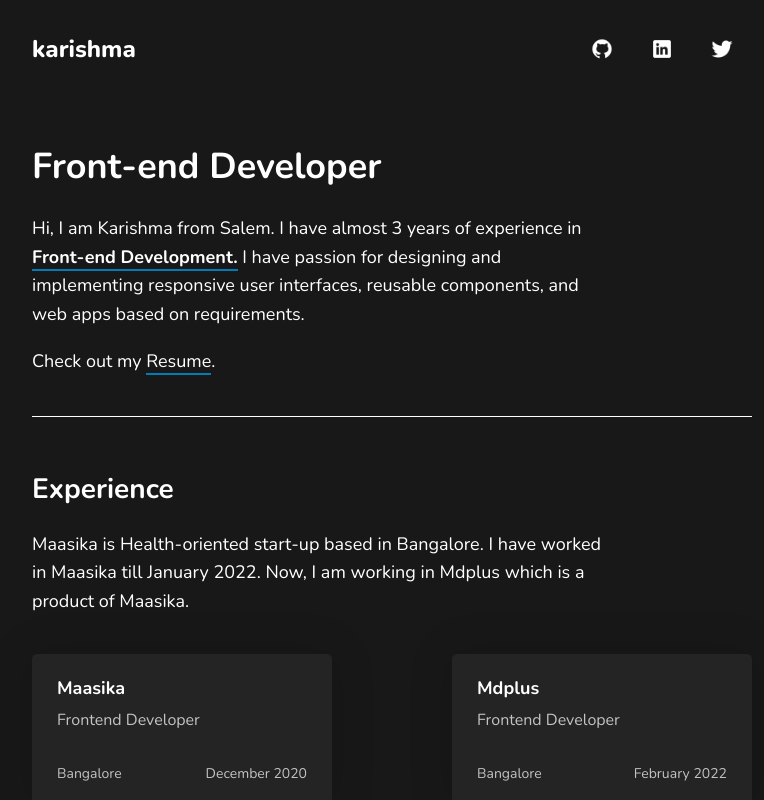
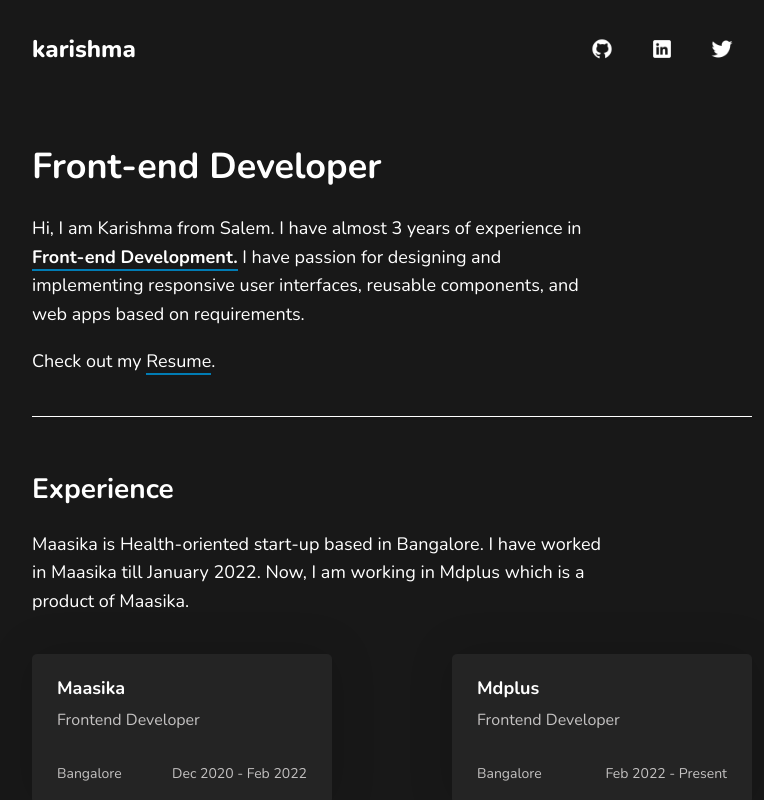
Before and after one commit to karishma-c/personal-portfolio, a Next.js app: page / in a window 1280 px wide. Shown: the top 800 px of the page, without its empty margins (248-1012 px from the left). Built offline with nearby package versions, Linux system fonts and the light colour scheme.

Commit message:
updated experience

```diff
--- a/pages/index.js
+++ b/pages/index.js
@@ -65,7 +65,7 @@ const HomePage = () => {
               <h5 className={styles.Role}>Frontend Developer</h5>
               <ul className={styles.workInfo}>
                 <li className={styles.location}>Bangalore</li>
-                <li className={styles.date}>December 2020</li>
+                <li className={styles.date}>Dec 2020 - Feb 2022</li>
               </ul>
             </div>
             <div className={styles.card}>
@@ -73,7 +73,7 @@ const HomePage = () => {
               <h5 className={styles.Role}>Frontend Developer</h5>
               <ul className={styles.workInfo}>
                 <li className={styles.location}>Bangalore</li>
-                <li className={styles.date}>February 2022</li>
+                <li className={styles.date}>Feb 2022 - Present</li>
               </ul>
             </div>
           </div>
```
